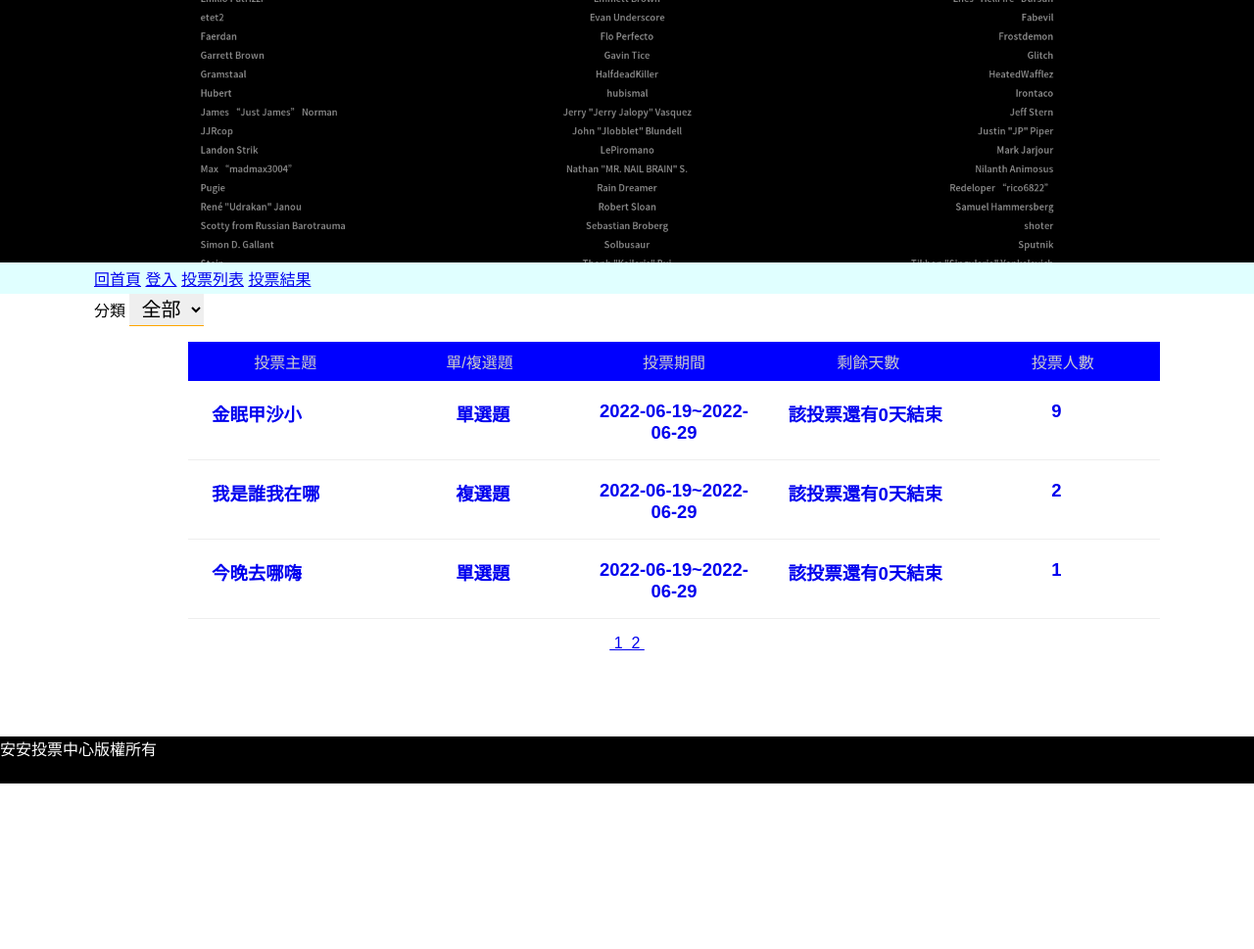
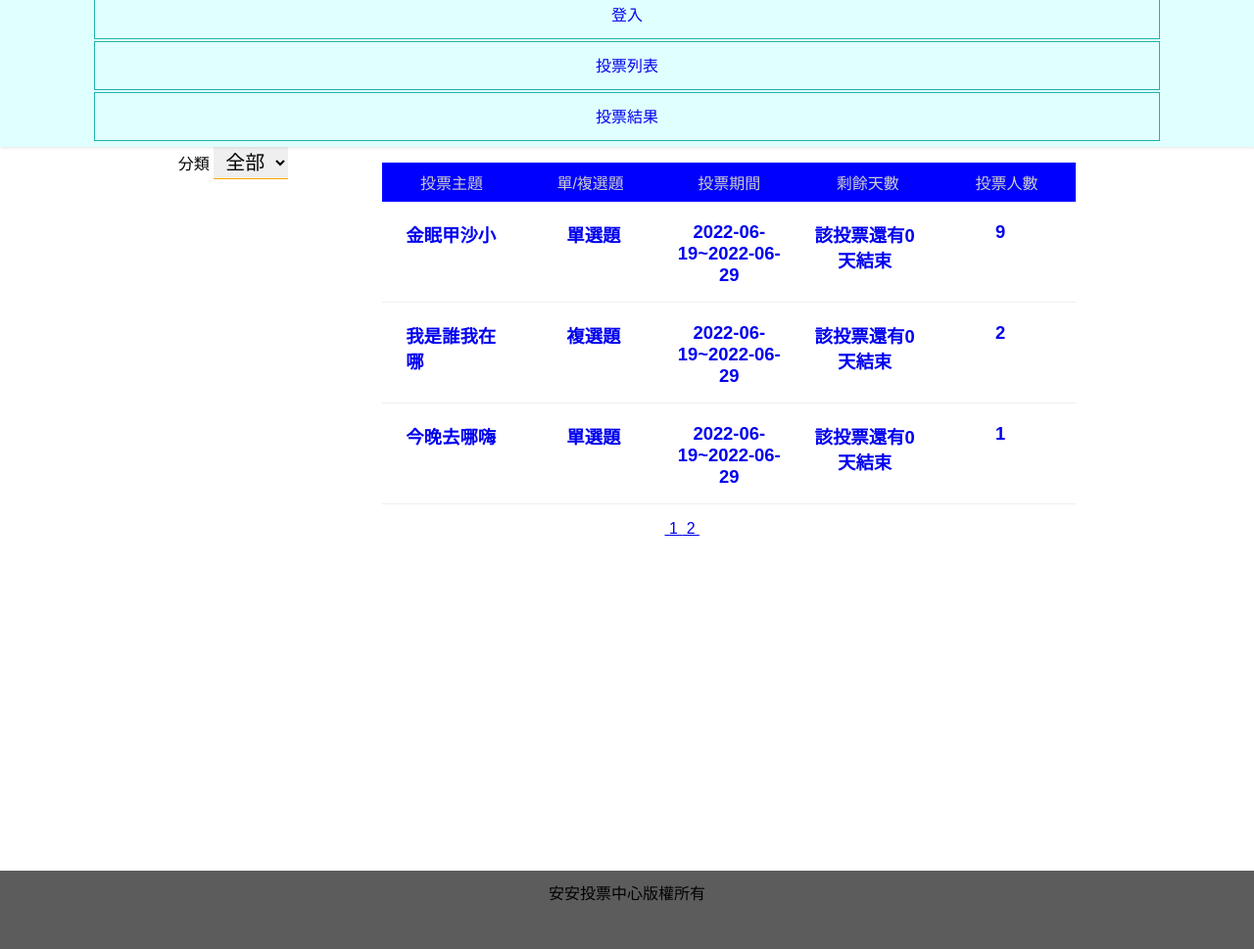
Before and after one commit to POPOB2/vote, a PHP site: page / in a window 1280 px wide. Shown: the whole page at 98% size. Before the commit the page ends 800 px from the top, so only its background shows below. Run offline with PHP 8.4, Linux system fonts and the light colour scheme; data comes from the database, SQL or seed files in the repository.

Commit message:
調整首頁的CSS

```diff
--- a/css/basic.css
+++ b/css/basic.css
@@ -8,9 +8,10 @@
     box-sizing: border-box;
     font-family: Arial, Helvetica, sans-serif;
 }
+
 #header{
     width: 100%;
-    height: 300px;
+    height: 150px;
     position: relative;
     /* 關於position: 相對設定
        - 相對定位relative : 將指定標籤賦予座標 從00開此算, 並可設定Left和top, Left正值往右 top正值往下 以上兩者負值反之
@@ -21,8 +22,10 @@
     */
 }
 #header .slider{
+    background-image:url(upload/B.jpg);
     height: 100%; /*header多高 slider就多高*/
-    background: blue;
+    background: rgb(250, 250, 250);
+    box-shadow: 1px 1px 3px rgb(120, 120, 120,0.2);
     /*  這裡的basic.css的slider設定會影響前後端的的輪播圖範圍,但後台不需要這麼大的廣告版面,
         所以使用CSS後者覆蓋前者的特性, 讓後台輪播圖的頁面不那麼大, 去個別設定back.css的css設定覆蓋掉basic.css給予的大版面
         並不再front.css進行css更改, 以保留basic.css賦予index.php前台的輪播圖版面設定 */
@@ -44,16 +47,59 @@
     /* 定位於父標籤下方 */
     bottom: 0;
 }
+.main{
+    /* border: 1px solid red; */
+    width: 85%;
+    height: 739px;
+    margin: auto;
+    display: flex;
+    background-color: rgba(95,95,95,0.1);
+}
+nav{
+    display: flex;
+    flex-wrap: wrap;
+}
+nav>a{
+    border: 1px solid lightseagreen;
+    width: 100%;
+    height: 50px;
+    text-align: center;
+    line-height: 50px;
+    text-decoration: none;
+    margin-bottom: 2px;
+}
+.main>aside{
+    margin-top:16px ;
+    margin-right:5px ;
+
+    /* border: 1px solid olivedrab; */
+    height: 100%;
+    width: 10%;
+    display: inline-block;
+}
 #container{
+    display: flex;
+    justify-content: center;
+    height: 739px;
     width: 85%;
     min-width: 1000px;
     margin: auto;
 }
+.sort{
+    /* border: 1px solid red; */
+    /* background-color: red; */
+    margin-top: 25px;
+    width: 5%;
+}
 footer{
     width: 100%;
-    height: 3rem;
-    background: black;
-    color: white;
+    height: 5rem;
+    background: rgb(92, 92, 92, 1.0);
+    text-align: center;
+    padding-top: 10px;
+}
+.connection{
+    color: rgba(255,255,255,1.0);
 }
 /* --common components--- */
 .btn{
@@ -83,5 +129,3 @@
 .text-right{
     text-align: right;
 }
-
-/* ----------------------------------------------------------------------------- */
```
